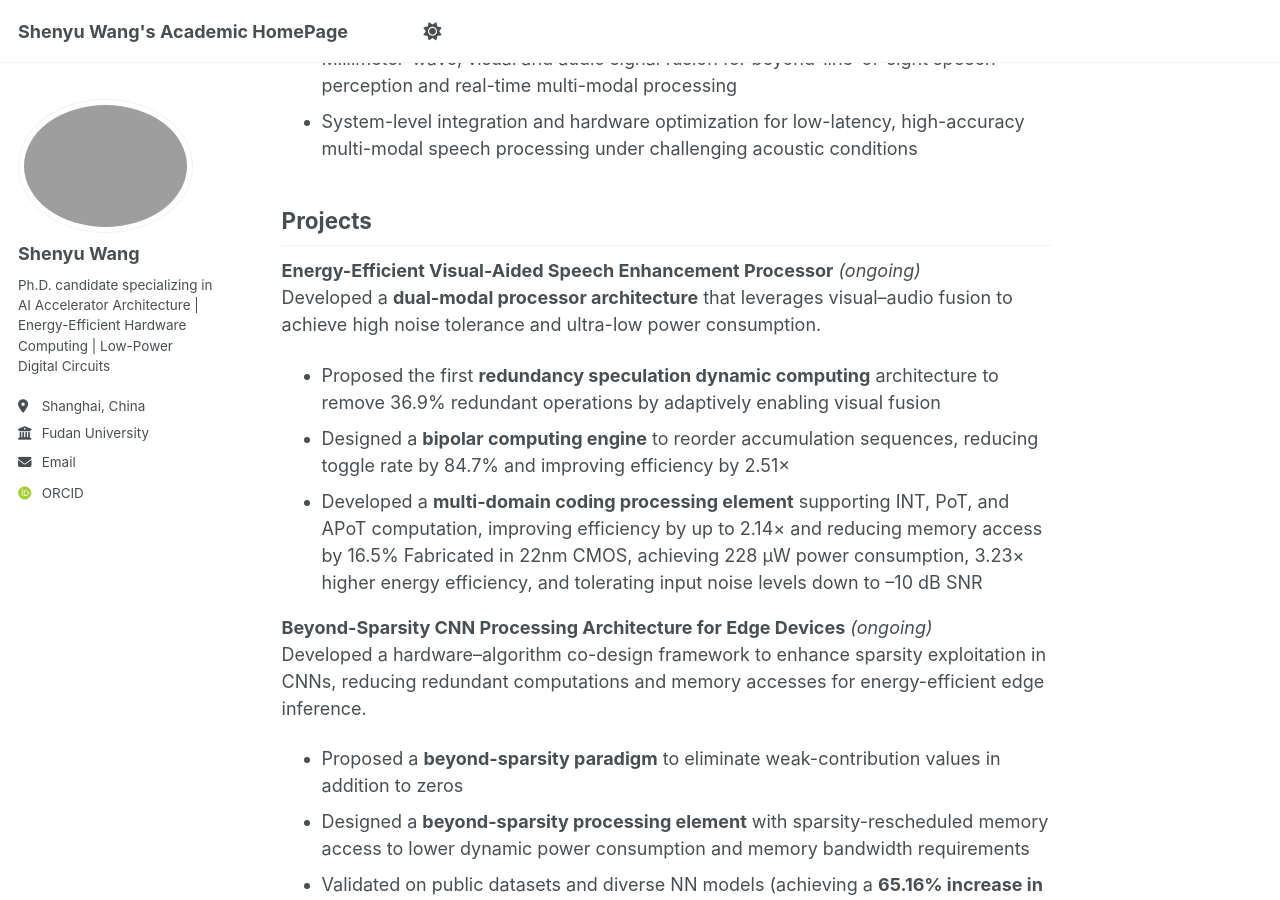
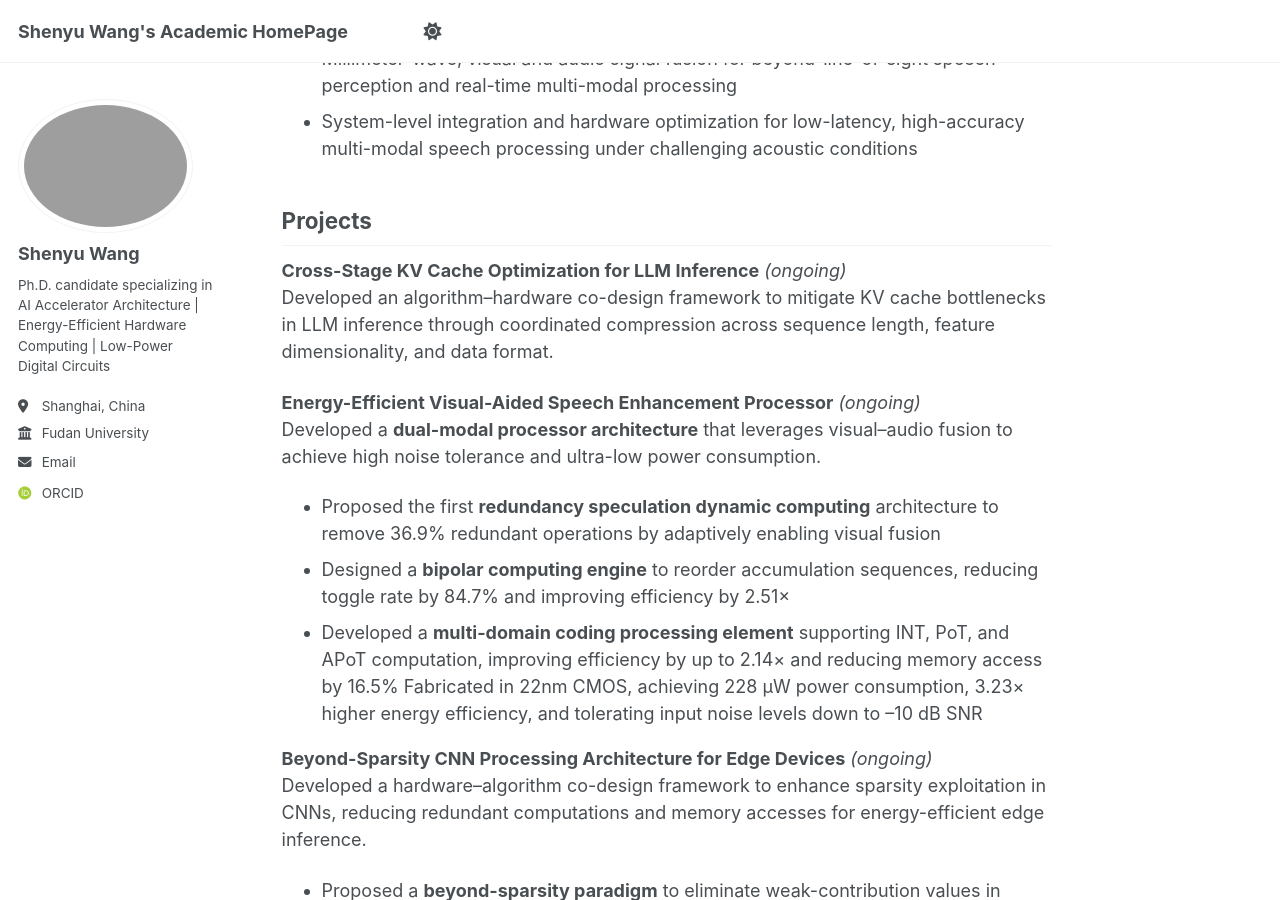
Before and after one commit to Shenyu-Wang/Shenyu-Wang.github.io, a Jekyll site: the page built from _pages/about.md, in a window 1280 px wide and 900 px high, scrolled down 685 px. Built offline with Jekyll 4.4.1, drawn with Linux system fonts in a browser that asks for light colours; some web fonts are replaced; a script that is not in the unit is left out.

Commit message:
about.md

```diff
--- a/_pages/about.md
+++ b/_pages/about.md
@@ -31,6 +31,10 @@ Research Interests
 
 Projects
 ------------------------
+**Cross-Stage KV Cache Optimization for LLM Inference** *(ongoing)*
+Developed an algorithm–hardware co-design framework to mitigate KV cache bottlenecks in LLM inference through coordinated compression across sequence length, feature dimensionality, and data format.
+
+
 **Energy-Efficient Visual-Aided Speech Enhancement Processor** *(ongoing)*
 Developed a **dual-modal processor architecture** that leverages visual–audio fusion to achieve high noise tolerance and ultra-low power consumption.
 - Proposed the first **redundancy speculation dynamic computing** architecture to remove 36.9% redundant operations by adaptively enabling visual fusion
```
